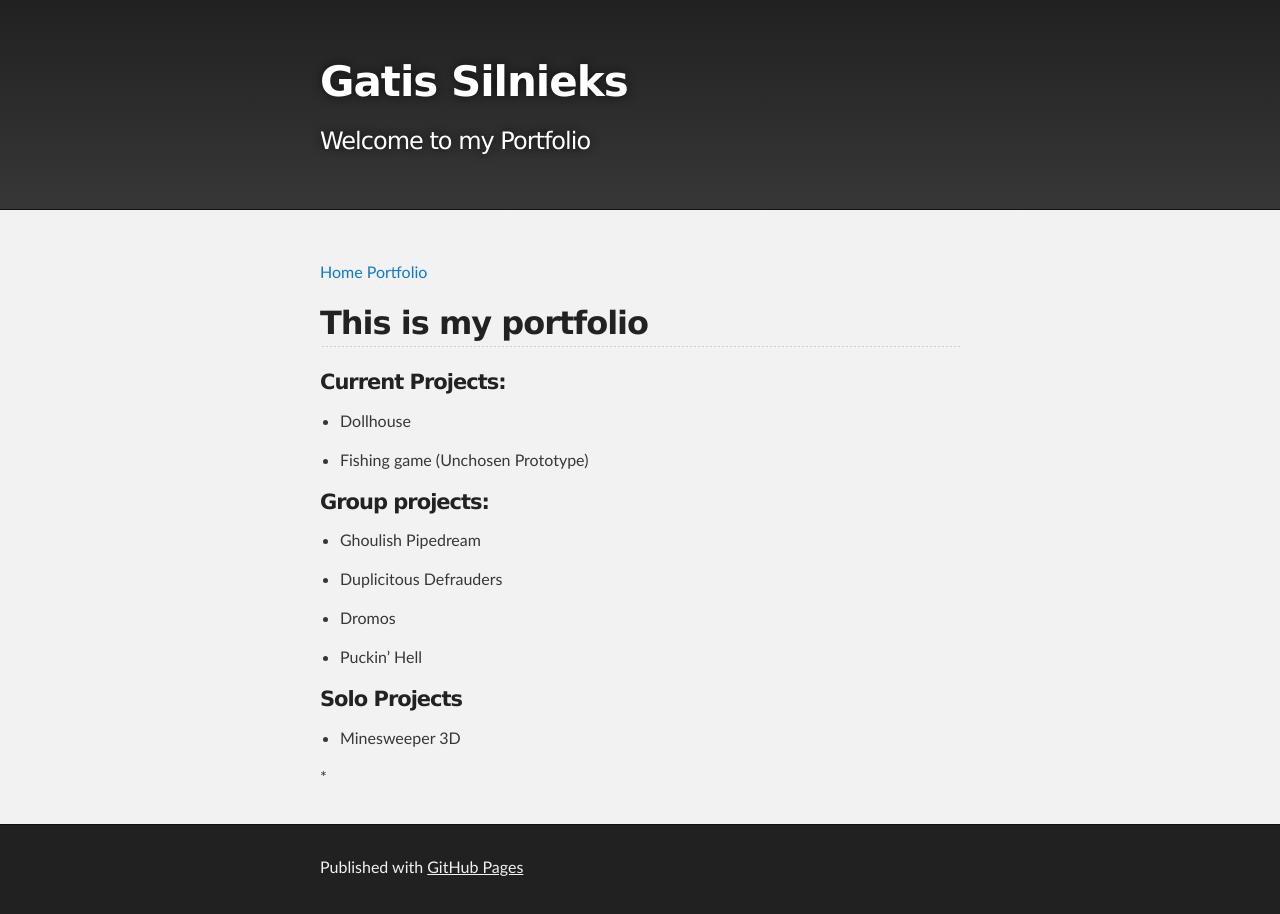
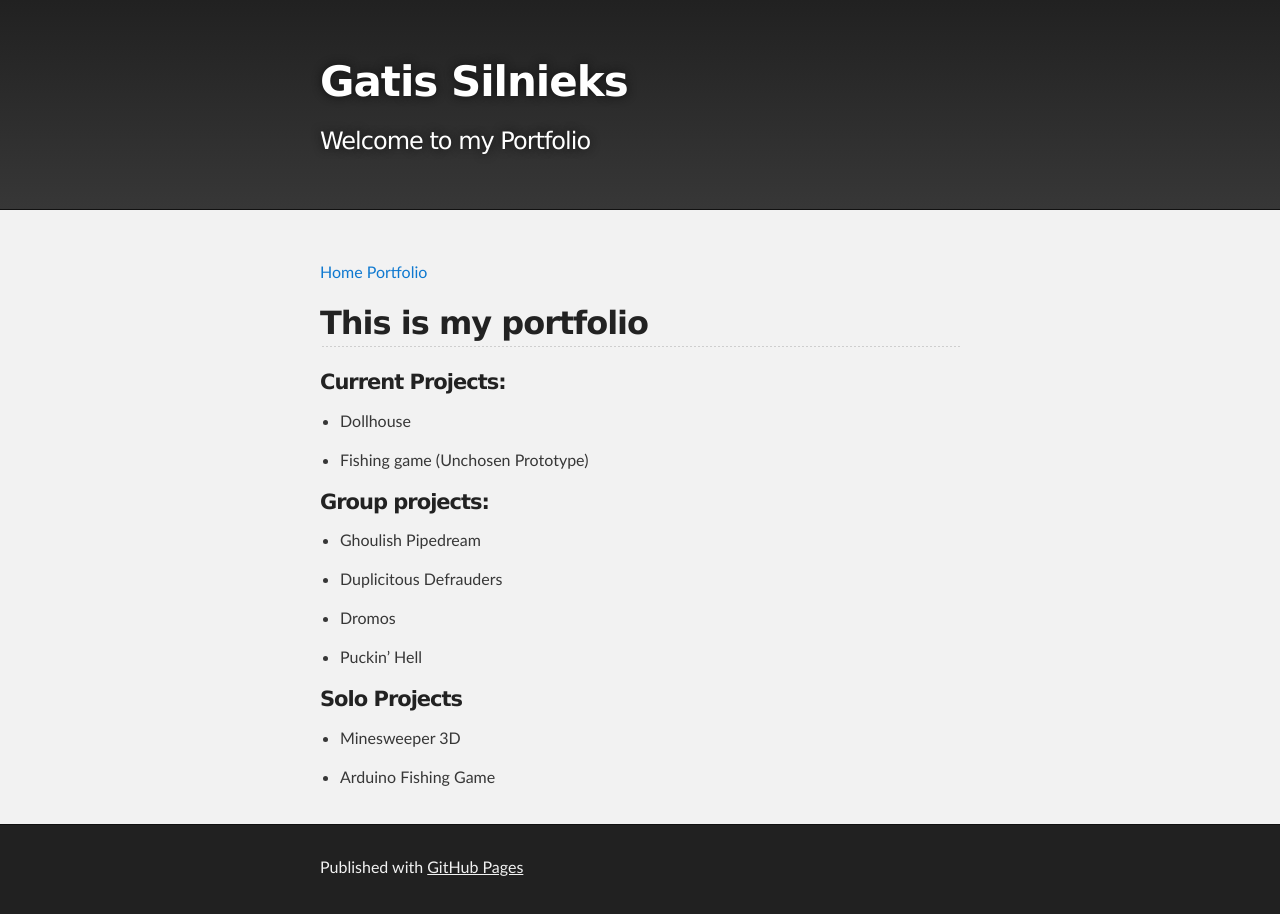
Before and after one commit to GeneralShnitsel/GeneralShnitsel.github.io, a Jekyll site: the page built from portfolio.md, in a window 1280 px wide. Built offline with Jekyll 4.4.1, drawn with Linux system fonts in a browser that asks for light colours.

Commit message:
arduino fishing

```diff
--- a/portfolio.md
+++ b/portfolio.md
@@ -27,4 +27,4 @@ layout: default
 
 *   Minesweeper 3D
 
-*
+*   Arduino Fishing Game
```
